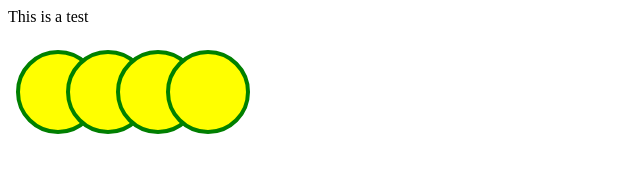
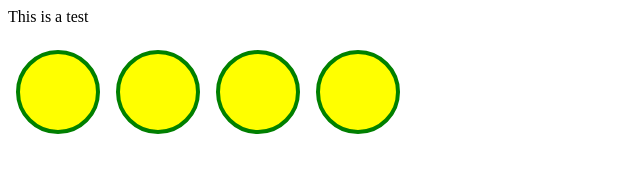
Before and after one commit to danstaines/retreat-d3, a plain HTML site: page index.html in a window 1280 px wide. Shown: the whole page, without its empty margins (0-640 px from the left). Drawn offline with nearby package versions, Linux system fonts and the light colour scheme.

Commit message:
Update index.html

```diff
--- a/index.html
+++ b/index.html
@@ -9,9 +9,9 @@
   </p>
     <svg width="500" height="100">
   <circle cx="50" cy="50" r="40" stroke="green" stroke-width="4" fill="yellow" />
-  <circle cx="100" cy="50" r="40" stroke="green" stroke-width="4" fill="yellow" />
   <circle cx="150" cy="50" r="40" stroke="green" stroke-width="4" fill="yellow" />
-  <circle cx="200" cy="50" r="40" stroke="green" stroke-width="4" fill="yellow" />
+  <circle cx="250" cy="50" r="40" stroke="green" stroke-width="4" fill="yellow" />
+  <circle cx="350" cy="50" r="40" stroke="green" stroke-width="4" fill="yellow" />
   </svg>
 </body>
 </html>
```
